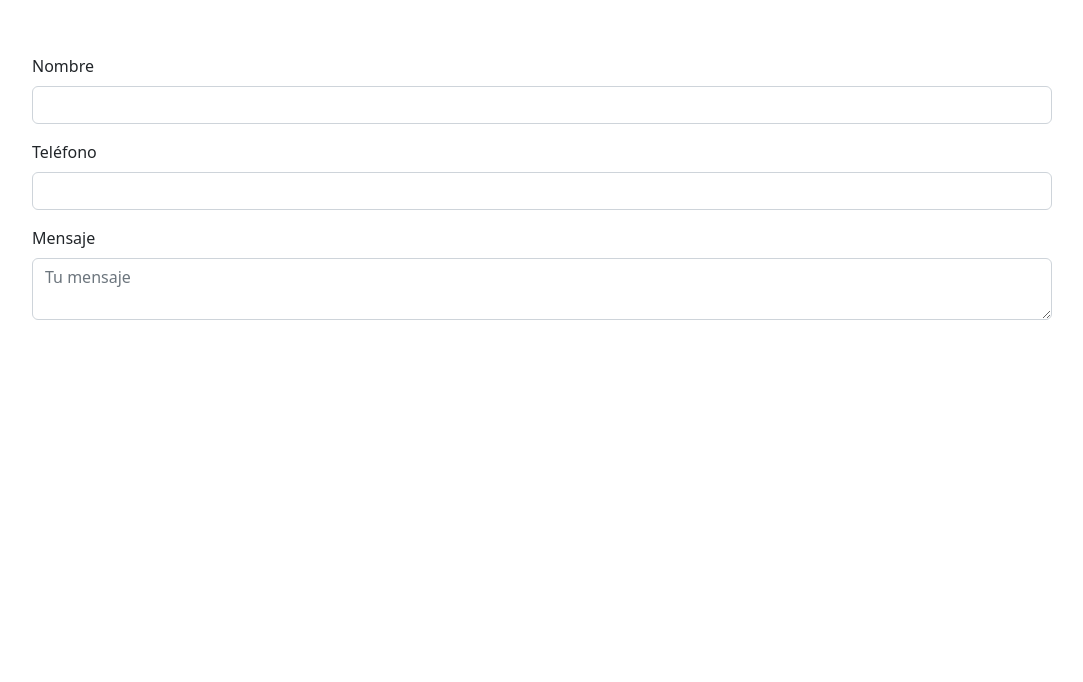
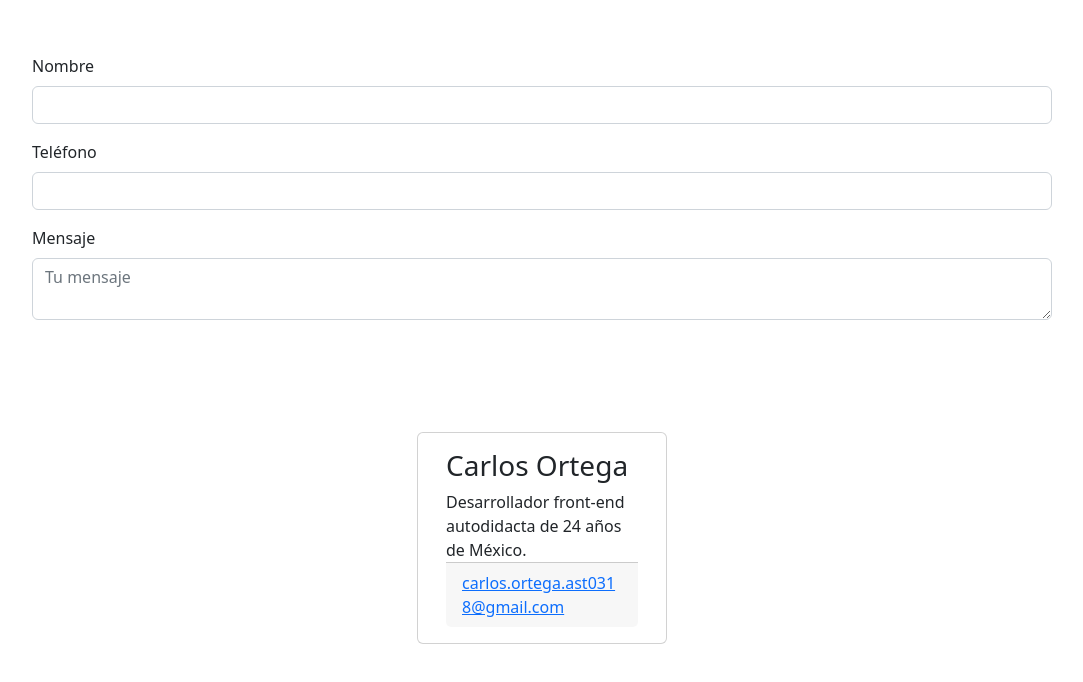
Before and after one commit to carlos0318/Open-Bootcamp, a plain HTML site: page HTMLyCSS/12-Bootstrap-elementos/index.html in a window 1280 px wide. Shown: the part 556-1238 px from the top of the page, without its empty margins (98-1181 px from the left). Before the commit the page ends 988 px from the top, so only its background shows below. Drawn offline with nearby package versions, Linux system fonts and the light colour scheme.

Commit message:
style: tarjeta

```diff
--- a/HTMLyCSS/12-Bootstrap-elementos/index.html
+++ b/HTMLyCSS/12-Bootstrap-elementos/index.html
@@ -83,7 +83,17 @@
           </div>
         </form>
       </section>
-      <section></section>
+      <section class="my-5 row d-flex justify-content-center">
+        <div class="card" style="width: 250px;">
+          <div class="card-body">
+            <h3 class="card-title">Carlos Ortega</h3>
+            <div class="card-text">Desarrollador front-end autodidacta de 24 años de México.</div>
+            <div class="card-footer">
+              <a href="mailto:carlos.ortega.ast0318@gmail.com">carlos.ortega.ast0318@gmail.com</a>
+            </div>
+          </div>
+        </div>
+      </section>
     </div>
   </body>
 
```
